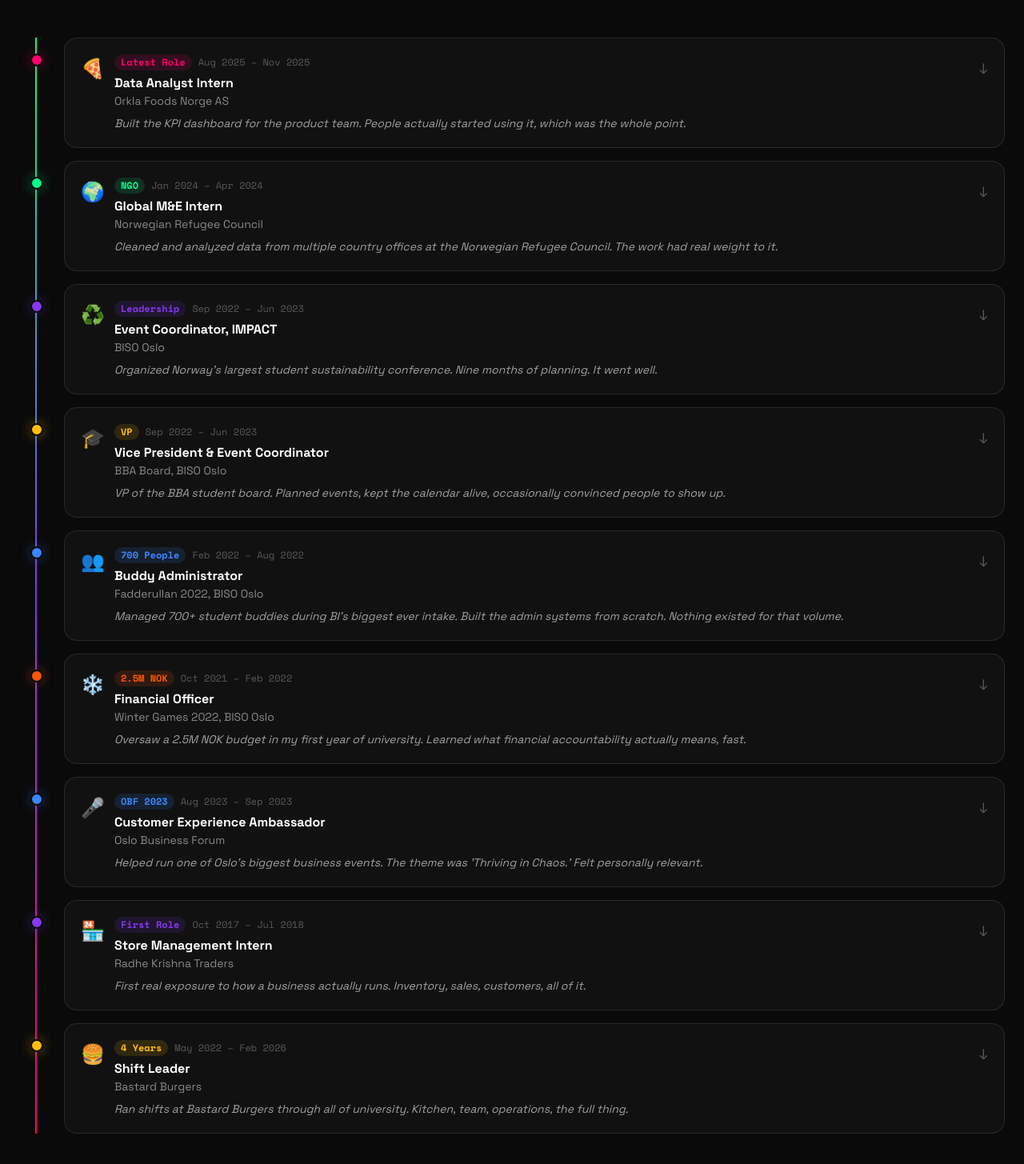
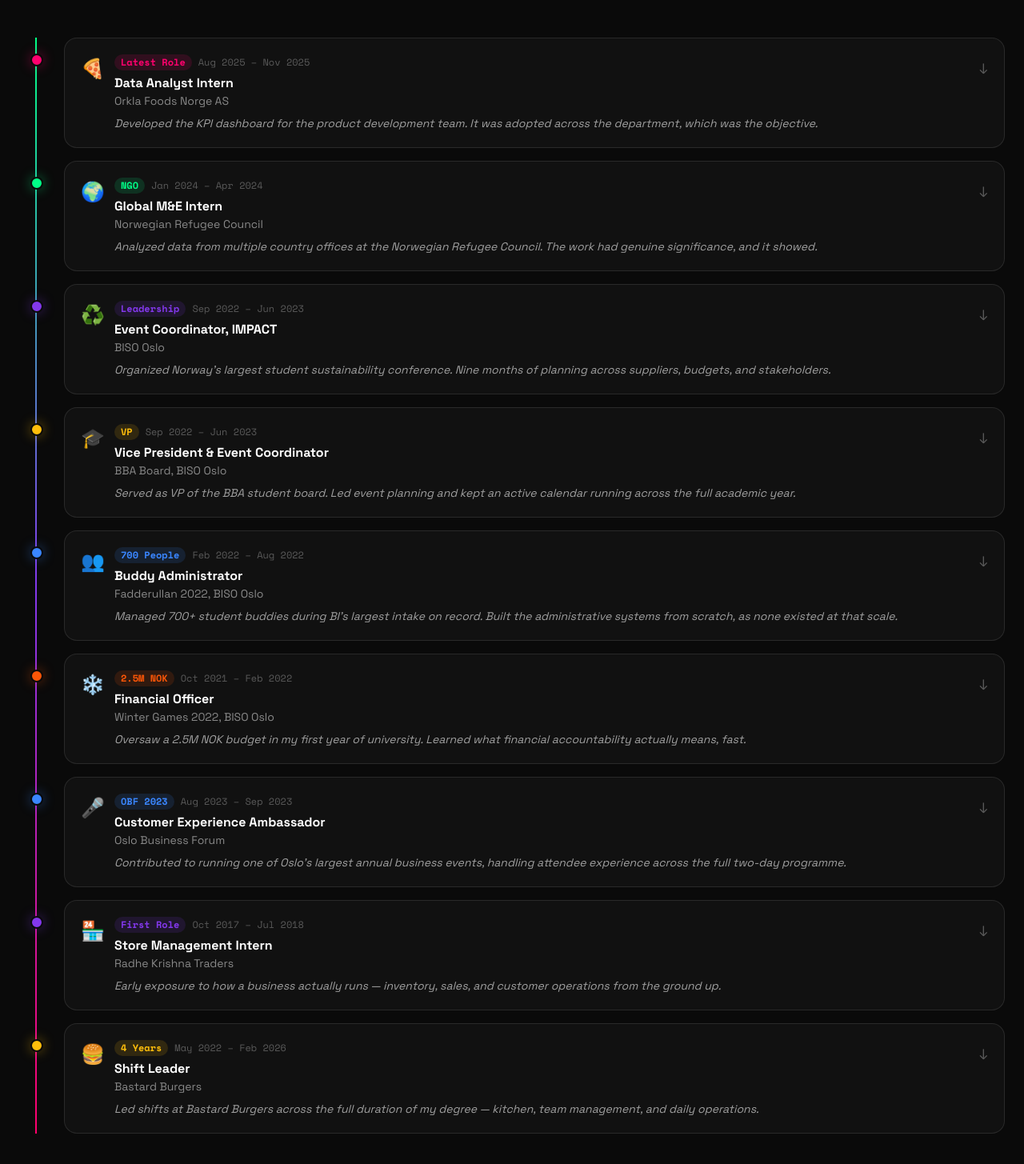
Before and after one commit to rohit9740/rohit-portfolio, a Next.js app: page / in a window 1280 px wide. Shown: the part 2436-3891 px from the top of the page at 80% size. Built offline with nearby package versions, Linux system fonts and the light colour scheme.

Commit message:
Tone pass: formal but dry — all funNotes, shortBios, education notes, funQuotes, flip card

```diff
--- a/components/About.tsx
+++ b/components/About.tsx
@@ -116,7 +116,7 @@
               >
                 <p className="text-xs text-neon-green font-mono mb-1">REAL TALK MODE 😂</p>
                 <p className="text-sm text-white/80 leading-relaxed">
-                  "I make dashboards, I care about the planet more than most people think is normal, and I have cooked burgers in between actual meetings. Not metaphorically."
+                  "I build dashboards, I take sustainability seriously, and I have cooked burgers between actual meetings. That last part is not figurative."
                 </p>
               </div>
             </motion.div>
--- a/components/Experience.tsx
+++ b/components/Experience.tsx
@@ -12,14 +12,14 @@
     type: "work",
     emoji: "🍕",
     color: "#FF006E",
-    shortBio: "Built the KPI dashboard for the product team. People actually started using it, which was the whole point.",
+    shortBio: "Developed the KPI dashboard for the product development team. It was adopted across the department, which was the objective.",
     bullets: [
       "Built a KPI & project portfolio dashboard in Power BI for the product development department",
       "Conducted ESG data analysis (PPWR, Scope 3 emissions) for sustainability reporting",
       "Improved workflow and structure of product decision making meetings",
       "Worked across project management, ESG reporting, and corporate sustainability in a real commercial setting",
     ],
-    funNote: "He said 'impressed.' I had to read it twice.",
+    funNote: "My supervisor's exact word was 'impressed.' I will not pretend I did not re-read that a few times.",
     badge: "Latest Role",
   },
   {
@@ -30,14 +30,14 @@
     type: "work",
     emoji: "🌍",
     color: "#00FF87",
-    shortBio: "Cleaned and analyzed data from multiple country offices at the Norwegian Refugee Council. The work had real weight to it.",
+    shortBio: "Analyzed data from multiple country offices at the Norwegian Refugee Council. The work had genuine significance, and it showed.",
     bullets: [
       "Supported the Global M&E Specialist in updating the Better Learning Program (BLP) toolbox",
       "Cleaned and analyzed data from multiple country offices to strengthen reporting quality",
       "Contributed to a program restoring psychosocial wellbeing for children in conflict areas",
       "Gained hands-on experience with monitoring frameworks and international development reporting",
     ],
-    funNote: "You do not leave that internship thinking about your personal KPIs. It changes how you think about what work is actually for.",
+    funNote: "You do not leave that internship the same way you arrived. It shifts how you think about what work is actually for.",
     badge: "NGO",
   },
   {
@@ -48,14 +48,14 @@
     type: "student",
     emoji: "♻️",
     color: "#8338EC",
-    shortBio: "Organized Norway's largest student sustainability conference. Nine months of planning. It went well.",
+    shortBio: "Organized Norway's largest student sustainability conference. Nine months of planning across suppliers, budgets, and stakeholders.",
     bullets: [
       "Organized Norway's largest student sustainability conference",
       "Coordinated sustainable suppliers, budget management, and stakeholders",
       "Executed eco friendly event planning aligned with Impact's vision",
       "Worked with external partners, sponsors, and a student team across the full planning period",
     ],
-    funNote: "I still have the event timeline saved somewhere. Twenty-three revisions. Worth it.",
+    funNote: "I still have the final event timeline saved somewhere. Twenty-three revisions to get there. Still worth it.",
     badge: "Leadership",
   },
   {
@@ -66,14 +66,14 @@
     type: "student",
     emoji: "🎓",
     color: "#FFBE0B",
-    shortBio: "VP of the BBA student board. Planned events, kept the calendar alive, occasionally convinced people to show up.",
+    shortBio: "Served as VP of the BBA student board. Led event planning and kept an active calendar running across the full academic year.",
     bullets: [
       "Planned and executed student focused events for the BBA Board",
       "Collaborated across departments to ensure smooth operations",
       "Managed multiple events simultaneously",
       "Got better at managing multiple moving parts without too many things going wrong",
     ],
-    funNote: "Student events are just project management with a tighter budget and no one replies to emails.",
+    funNote: "Student events are essentially project management with a tighter budget and significantly slower email response rates.",
     badge: "VP",
   },
   {
@@ -84,14 +84,14 @@
     type: "student",
     emoji: "👥",
     color: "#3A86FF",
-    shortBio: "Managed 700+ student buddies during BI's biggest ever intake. Built the admin systems from scratch. Nothing existed for that volume.",
+    shortBio: "Managed 700+ student buddies during BI's largest intake on record. Built the administrative systems from scratch, as none existed at that scale.",
     bullets: [
       "Recruited, managed, and supported 700+ student buddies",
       "Led a team of ambassadors to ensure smooth event execution",
       "Updated and created new administrative systems due to record breaking intake (4000 students!)",
       "Coordinated with BI Program Coordinators and BI Counselling team",
     ],
-    funNote: "My PM said it was a privilege working with me. I still have that email.",
+    funNote: "The Project Manager wrote that it was a privilege to work with me. I still have that email.",
     badge: "700 People",
   },
   {
@@ -108,7 +108,7 @@
       "Managed financial reporting, accounting, and invoices",
       "Ensured accurate financial records and budgetary compliance",
     ],
-    funNote: "2.5 million NOK. First year of uni. Every invoice checked, every deadline hit. I did not sleep much that winter.",
+    funNote: "2.5 million NOK, managed in my first year at university. Every invoice checked, every deadline met. Sleep was not a priority that winter.",
     badge: "2.5M NOK",
   },
   {
@@ -119,13 +119,13 @@
     type: "work",
     emoji: "🎤",
     color: "#3A86FF",
-    shortBio: "Helped run one of Oslo's biggest business events. The theme was 'Thriving in Chaos.' Felt personally relevant.",
+    shortBio: "Contributed to running one of Oslo's largest annual business events, handling attendee experience across the full two-day programme.",
     bullets: [
       "Helped build up the event and delivered customer experience to attendees",
       "Handled attendee inquiries and ensured needs were met throughout the forum",
       "Contributed to smooth operations at one of Norway's leading business conferences",
     ],
-    funNote: "The theme was 'Thriving in Chaos.' At that point in my schedule, I was basically the target audience.",
+    funNote: "The conference theme was 'Thriving in Chaos.' At that point in my schedule, I was the target audience.",
     badge: "OBF 2023",
   },
   {
@@ -136,13 +136,13 @@
     type: "work",
     emoji: "🏪",
     color: "#8338EC",
-    shortBio: "First real exposure to how a business actually runs. Inventory, sales, customers, all of it.",
+    shortBio: "Early exposure to how a business actually runs — inventory, sales, and customer operations from the ground up.",
     bullets: [
       "Assisted with inventory management, sales, and customer service",
       "Developed communication, ownership, and time management skills",
       "Built early exposure to business operations and retail management",
     ],
-    funNote: "This was before Norway, before university, before all of it. You have to start somewhere.",
+    funNote: "This was before Norway and before university. Most things begin with a first step, and this was mine.",
     badge: "First Role",
   },
   {
@@ -153,13 +153,13 @@
     type: "work",
     emoji: "🍔",
     color: "#FFBE0B",
-    shortBio: "Ran shifts at Bastard Burgers through all of university. Kitchen, team, operations, the full thing.",
+    shortBio: "Led shifts at Bastard Burgers across the full duration of my degree — kitchen, team management, and daily operations.",
     bullets: [
       "Managed shift operations including cash handling, order processing, and food preparation",
       "Delivered consistent customer service in a high-volume, fast paced environment",
       "Led the team on shift and kept things running smoothly under pressure",
     ],
-    funNote: "Did this all the way through my degree. Some evenings I was both a shift leader here and a VP of a student board. The burgers and the budget both got sorted.",
+    funNote: "Held this role throughout my entire degree. On more than a few evenings I was a shift leader here and a VP of a student board on the same day. Both got handled.",
     badge: "4 Years",
   },
 ];
@@ -172,7 +172,7 @@
     org: "BI Norwegian Business School",
     emoji: "🌱",
     color: "#00FF87",
-    note: "Current. Still going. Ask again in 2026.",
+    note: "Currently in progress. Expected completion: 2026.",
   },
   {
     id: "bachelor",
@@ -181,7 +181,7 @@
     org: "BI Norwegian Business School",
     emoji: "📚",
     color: "#8338EC",
-    note: "Specialisation: International Business. GPA: B. Favourite course: Marketing Management (A) 😎",
+    note: "Specialisation: International Business. GPA: B. Best result: Marketing Management — Grade A.",
   },
   {
     id: "pwc",
@@ -190,7 +190,7 @@
     org: "Common Purpose / PwC",
     emoji: "🏆",
     color: "#FFBE0B",
-    note: "Selected for PwC's elite NextGen Leadership program. Very fancy certificate.",
+    note: "Selected for PwC's NextGen Leadership Academy through Common Purpose. Competitive intake across Norway.",
   },
   {
     id: "ib",
@@ -208,7 +208,7 @@
     org: "Global Capital Market Solutions",
     emoji: "📈",
     color: "#FB5607",
-    note: "Completed a Forex Trading Diploma. Learned how markets work. Did not become a trader.",
+    note: "Completed a Forex Trading Diploma. Gained a working understanding of currency markets and trading mechanics. Have not traded since.",
   },
 ];
 
```
Also changed, not shown: components/Testimonials.tsx (+5 -5 lines).
